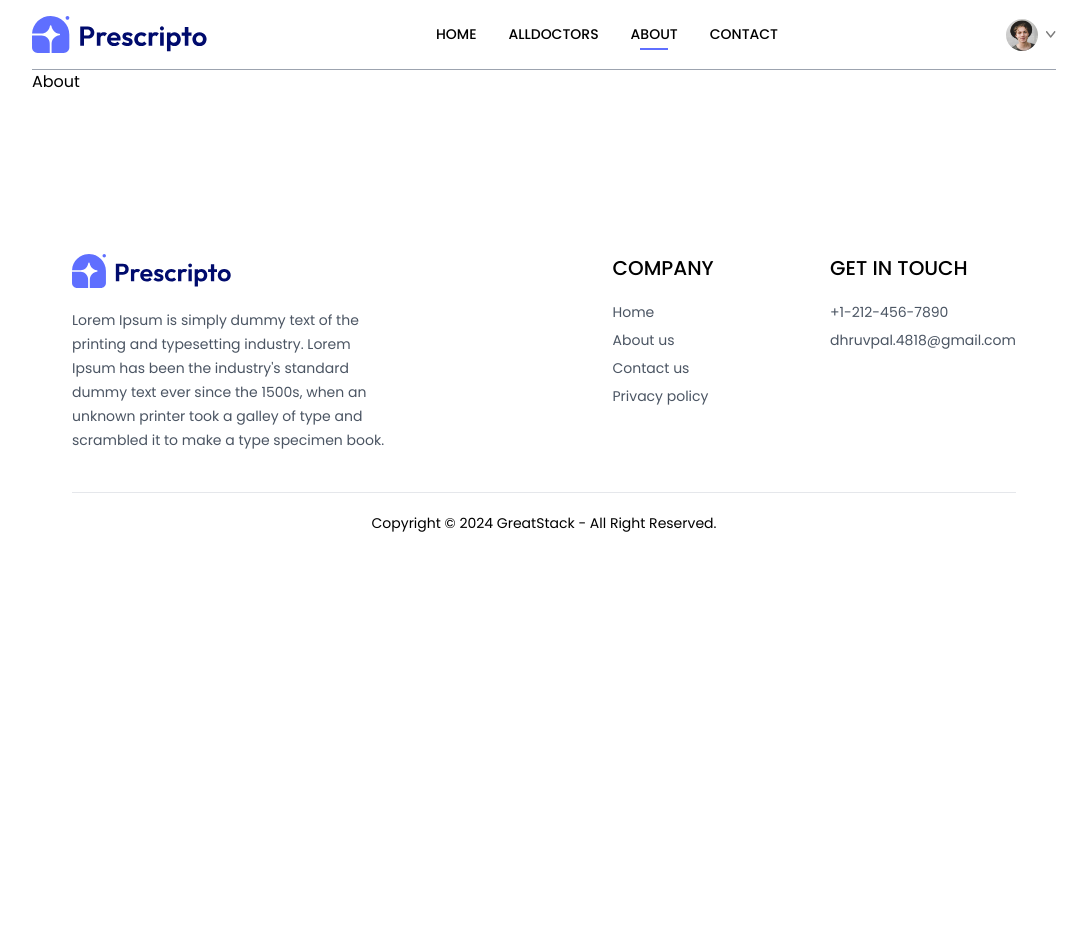
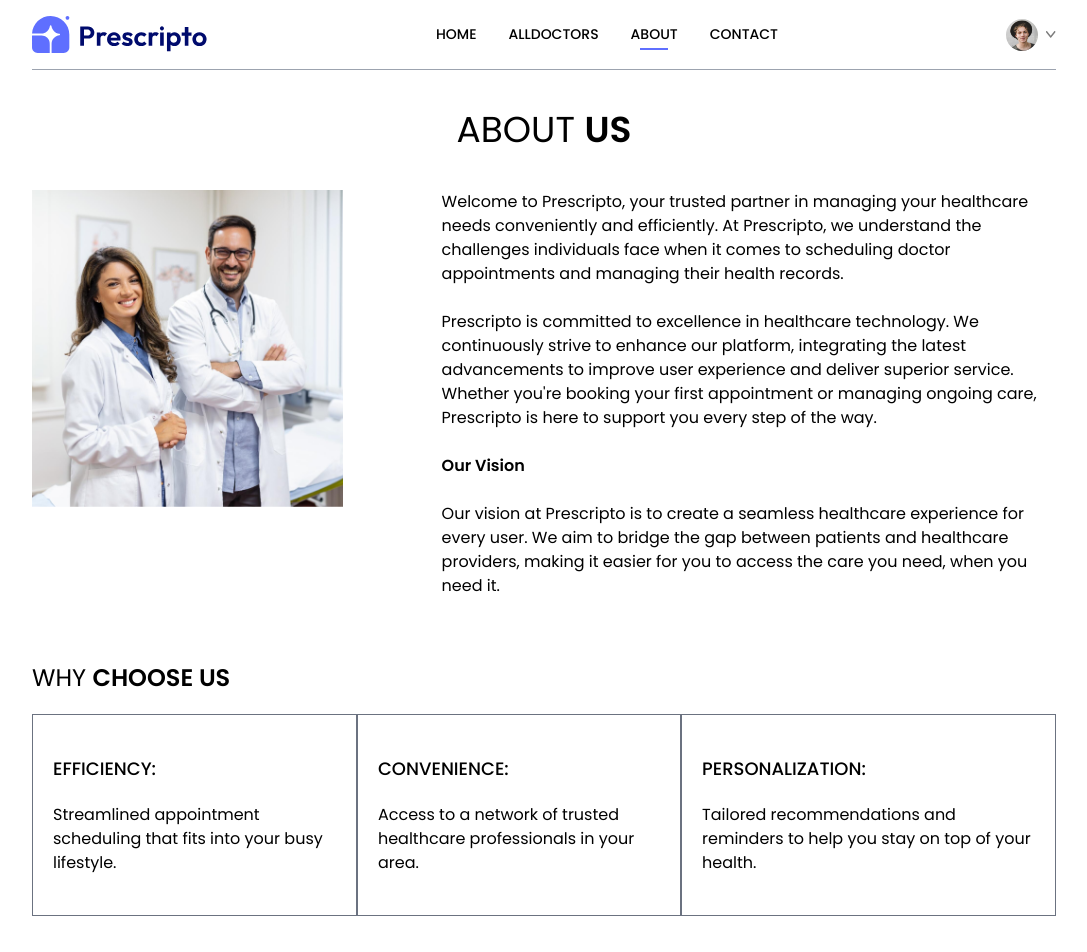
Before and after one commit to dhruv1086k/MERNdoctor, a React (Vite) app in the folder frontend/: page /about in a window 1280 px wide. Shown: the top 952 px of the page, without its empty margins (96-1183 px from the left). Before the commit the page ends 800 px from the top, so only its background shows below. Built offline with nearby package versions, Linux system fonts and the light colour scheme.

Commit message:
add about page

```diff
--- a/frontend/src/pages/About.jsx
+++ b/frontend/src/pages/About.jsx
@@ -1,7 +1,74 @@
 import React from "react";
+import { assets } from "../assets/assets";
 
 const About = () => {
-  return <div>About</div>;
+  return (
+    <div className="w-full py-10">
+      <h2 className="text-center text-4xl uppercase">
+        About <span className="font-semibold">Us</span>
+      </h2>
+      <div className="w-full flex my-10">
+        <div className="w-2/5 pr-16">
+          <img src={assets.about_image} alt="" className="w-[90%]" />
+        </div>
+        <div className="w-3/5">
+          <p>
+            Welcome to Prescripto, your trusted partner in managing your
+            healthcare needs conveniently and efficiently. At Prescripto, we
+            understand the challenges individuals face when it comes to
+            scheduling doctor appointments and managing their health records.
+          </p>
+          <br />
+          <p>
+            Prescripto is committed to excellence in healthcare technology. We
+            continuously strive to enhance our platform, integrating the latest
+            advancements to improve user experience and deliver superior
+            service. Whether you're booking your first appointment or managing
+            ongoing care, Prescripto is here to support you every step of the
+            way.
+          </p>
+          <br />
+          <span className="font-semibold">Our Vision</span>
+          <br />
+          <br />
+          <p>
+            Our vision at Prescripto is to create a seamless healthcare
+            experience for every user. We aim to bridge the gap between patients
+            and healthcare providers, making it easier for you to access the
+            care you need, when you need it.
+          </p>
+        </div>
+      </div>
+      <div>
+        <h2 className="text-2xl mt-16 uppercase">
+          Why <span className="font-semibold">Choose Us</span>
+        </h2>
+        <div className="flex mt-5">
+          <div className="border border-gray-500 px-5 py-10">
+            <h2 className="text-lg font-medium uppercase">Efficiency:</h2>
+            <p className="pt-5">
+              Streamlined appointment scheduling that fits into your busy
+              lifestyle.
+            </p>
+          </div>
+          <div className="border border-gray-500 px-5 py-10">
+            <h2 className="text-lg font-medium uppercase">Convenience:</h2>
+            <p className="pt-5">
+              Access to a network of trusted healthcare professionals in your
+              area.
+            </p>
+          </div>
+          <div className="border border-gray-500 px-5 py-10">
+            <h2 className="text-lg font-medium uppercase">Personalization:</h2>
+            <p className="pt-5">
+              Tailored recommendations and reminders to help you stay on top of
+              your health.
+            </p>
+          </div>
+        </div>
+      </div>
+    </div>
+  );
 };
 
 export default About;
```
